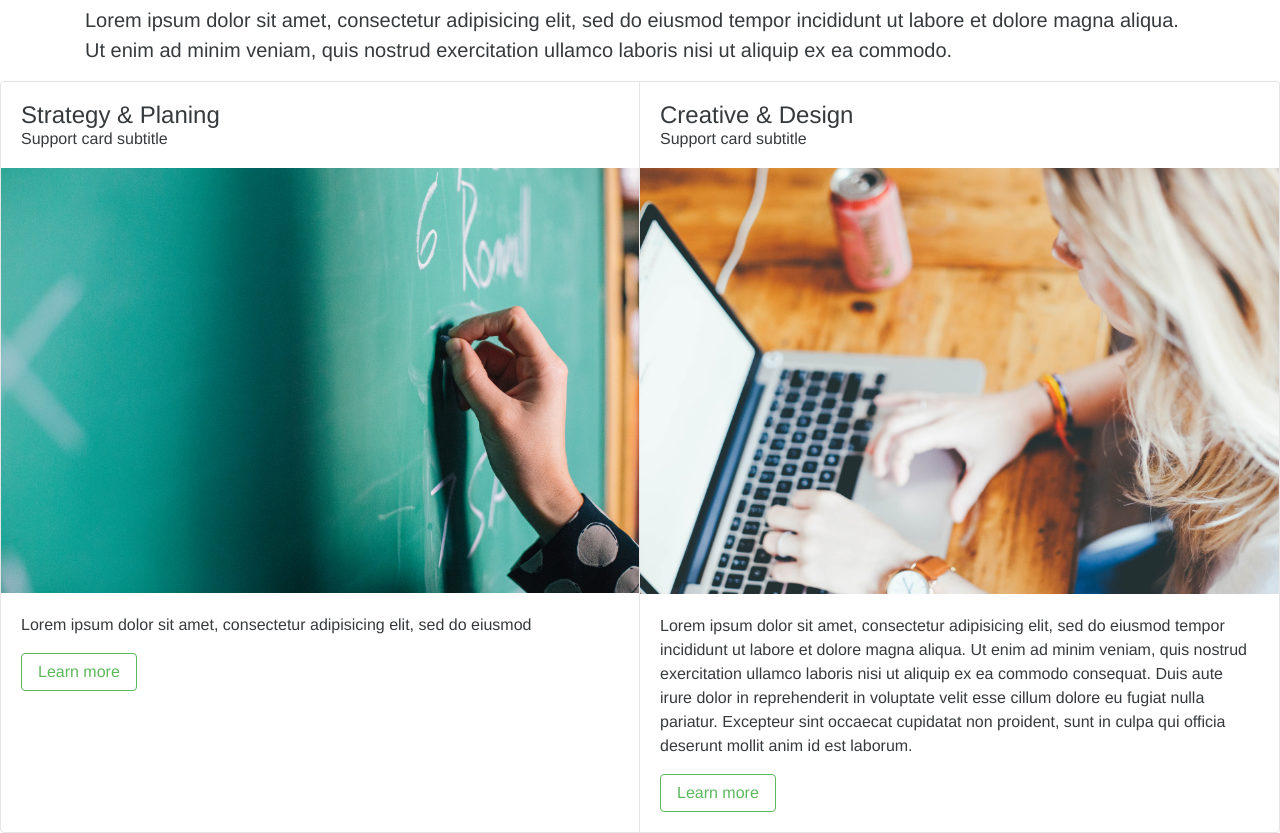
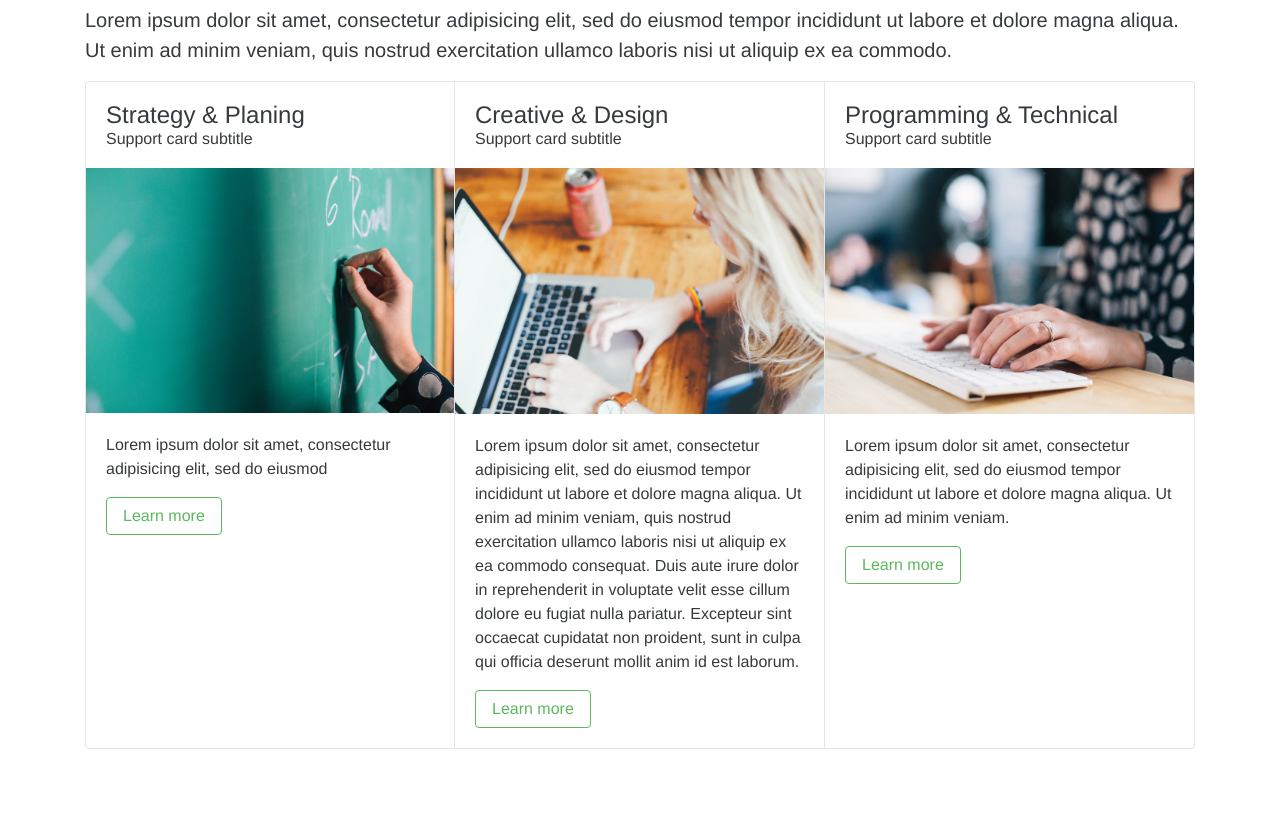
Before and after one commit to a-soliman/bootstrap-4, a plain HTML site: page index.html in a window 1280 px wide. Shown: the part 1756-2589 px from the top of the page. After the commit the page ends 2505 px from the top, so only its background shows below. Drawn offline with nearby package versions, Linux system fonts and the light colour scheme.

Commit message:
added the last card

```diff
--- a/index.html
+++ b/index.html
@@ -48,7 +48,7 @@
 
 		<!-- **** NAV BAR **** -->
 
-		<nav class="navbar navbar-light bg-faded" id="nav-main">
+		<nav class="navbar navbar-light bg-light" id="nav-main">
 		  <a class="navbar-brand" href="#">A.Soliman</a>
 		  <ul class="nav navbar-nav">
 		    <li class="nav-item active">
@@ -118,7 +118,7 @@
 					<p class="lead">Lorem ipsum dolor sit amet, consectetur adipisicing elit, sed do eiusmod
 					tempor incididunt ut labore et dolore magna aliqua. Ut enim ad minim veniam,
 					quis nostrud exercitation ullamco laboris nisi ut aliquip ex ea commodo.</p>
-				</div>
+
 					<div class="row">
 						<div class="col-sm-12">
 							<div class="card-group">
@@ -157,12 +157,30 @@
 									</div>
 								</div>
 
+								<div class="card">
+									<div class="card-block">
+										<h4 class="card-tiltle">Programming &amp; Technical</h4>
+										<h6 class="card-subtitle">Support card subtitle</h6>
+									</div>
+									<img src="img/programming.jpg" alt="fingers typing on the keyboard">
+									<div class="card-block">
+										<p class="card-text">Lorem ipsum dolor sit amet, consectetur adipisicing elit, sed do eiusmod
+										tempor incididunt ut labore et dolore magna aliqua. Ut enim ad minim veniam.
+										</p>
+
+										<button type="button" class="btn btn-success-outline" data-toggle="model" data-target="#myModel">Learn more</button>
+									</div>
+								</div>
+
 
 							</div>
 						</div>
 					</div>
 				</div>
+			</div>
 		</section>
+
+
 
 
 		 <!-- jQuery (necessary for Bootstrap's JavaScript plugins) -->
```
Lines whose indentation alone changed are shown as unchanged.
